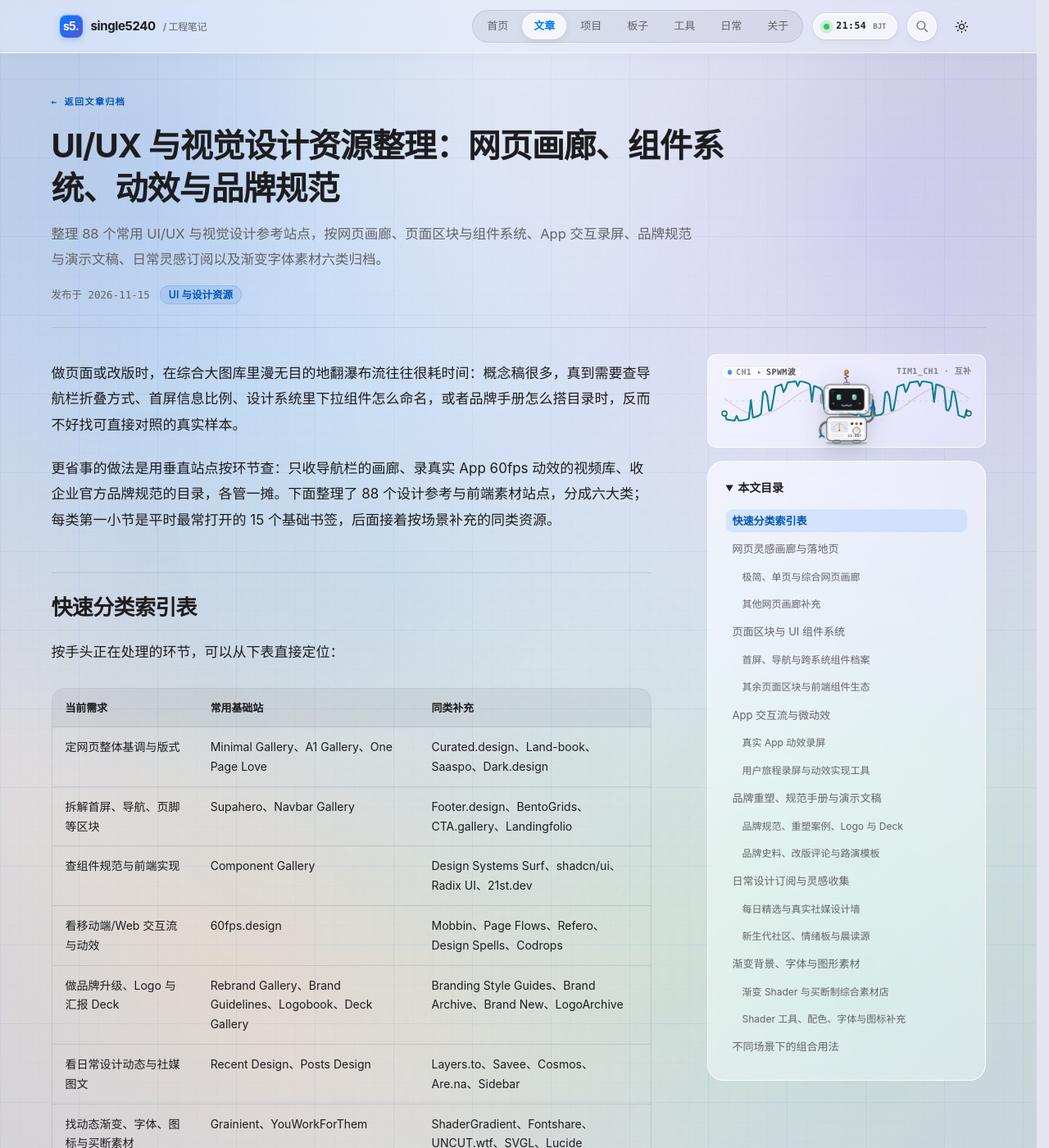
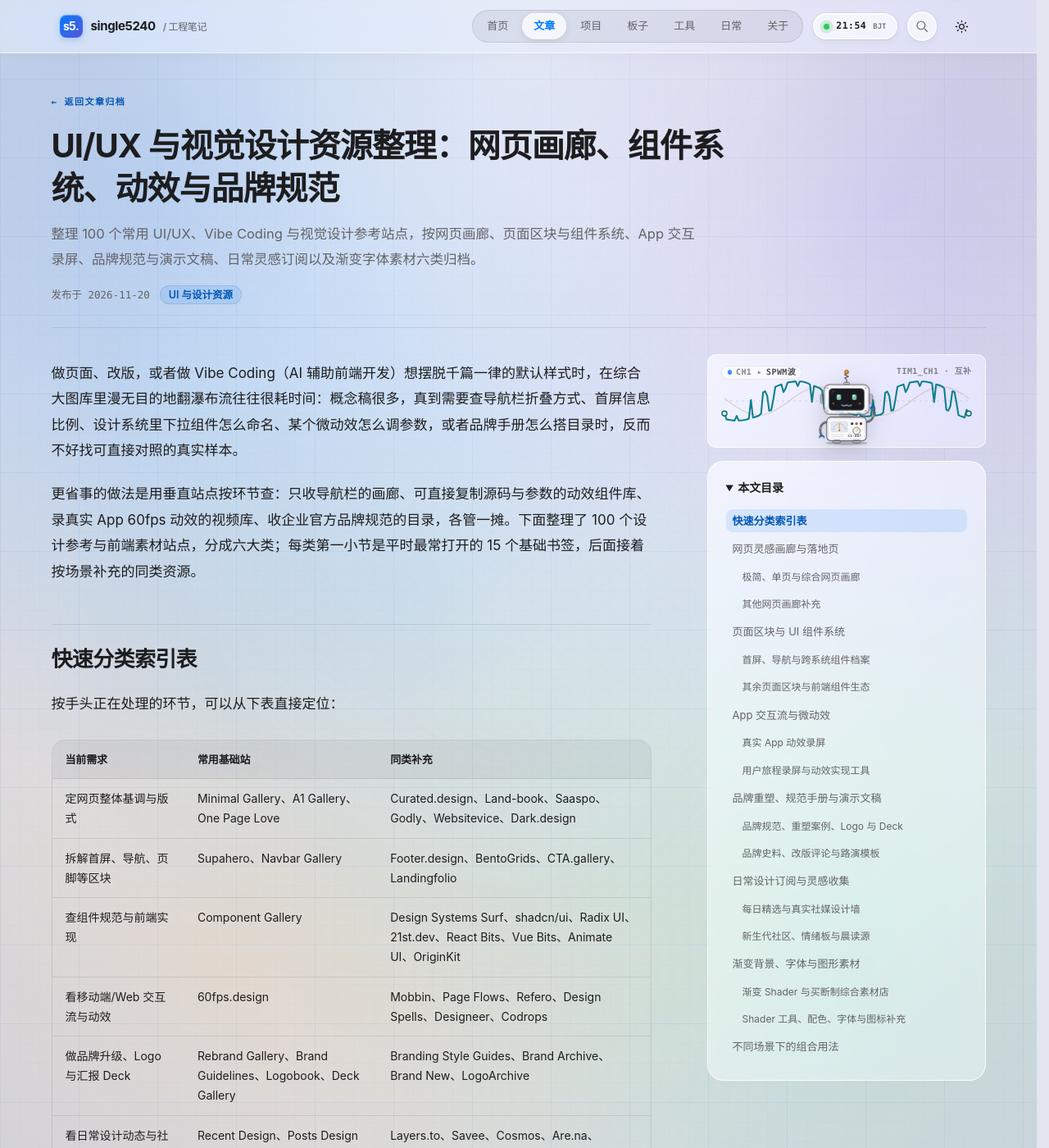
Before and after one commit to single5240/single5240.github.io, a Jekyll site: the page built from _articles/design-inspiration-and-ui-resources-directory.md, in a window 1280 px wide and 1400 px high. Shown: the whole window at 82% size. Built offline with Jekyll 4.4.1, drawn with Linux system fonts in a browser that asks for light colours; comment, search, counter and statistics services are not loaded; some of the changed text lies outside the part shown.

Commit message:
Update design resources directory with Vibe Coding references

```diff
--- a/_articles/design-inspiration-and-ui-resources-directory.md
+++ b/_articles/design-inspiration-and-ui-resources-directory.md
@@ -1,11 +1,12 @@
 ---
 layout: article
 title: "UI/UX 与视觉设计资源整理：网页画廊、组件系统、动效与品牌规范"
-description: "整理 88 个常用 UI/UX 与视觉设计参考站点，按网页画廊、页面区块与组件系统、App 交互录屏、品牌规范与演示文稿、日常灵感订阅以及渐变字体素材六类归档。"
-date: 2026-11-15
+description: "整理 100 个常用 UI/UX、Vibe Coding 与视觉设计参考站点，按网页画廊、页面区块与组件系统、App 交互录屏、品牌规范与演示文稿、日常灵感订阅以及渐变字体素材六类归档。"
+date: 2026-11-20
 category: UI 与设计资源
 tags:
   - UI/UX
+  - Vibe Coding
   - 设计灵感
   - 设计系统
   - 品牌规范
@@ -13,9 +14,9 @@ tags:
   - 前端素材
 ---
 
-做页面或改版时，在综合大图库里漫无目的地翻瀑布流往往很耗时间：概念稿很多，真到需要查导航栏折叠方式、首屏信息比例、设计系统里下拉组件怎么命名，或者品牌手册怎么搭目录时，反而不好找可直接对照的真实样本。
+做页面、改版，或者做 Vibe Coding（AI 辅助前端开发）想摆脱千篇一律的默认样式时，在综合大图库里漫无目的地翻瀑布流往往很耗时间：概念稿很多，真到需要查导航栏折叠方式、首屏信息比例、设计系统里下拉组件怎么命名、某个微动效怎么调参数，或者品牌手册怎么搭目录时，反而不好找可直接对照的真实样本。
 
-更省事的做法是用垂直站点按环节查：只收导航栏的画廊、录真实 App 60fps 动效的视频库、收企业官方品牌规范的目录，各管一摊。下面整理了 88 个设计参考与前端素材站点，分成六大类；每类第一小节是平时最常打开的 15 个基础书签，后面接着按场景补充的同类资源。
+更省事的做法是用垂直站点按环节查：只收导航栏的画廊、可直接复制源码与参数的动效组件库、录真实 App 60fps 动效的视频库、收企业官方品牌规范的目录，各管一摊。下面整理了 100 个设计参考与前端素材站点，分成六大类；每类第一小节是平时最常打开的 15 个基础书签，后面接着按场景补充的同类资源。
 
 ## 快速分类索引表
 
@@ -23,10 +24,10 @@ tags:
 
 | 当前需求 | 常用基础站 | 同类补充 |
 | :--- | :--- | :--- |
-| 定网页整体基调与版式 | Minimal Gallery、A1 Gallery、One Page Love | Curated.design、Land-book、Saaspo、Dark.design |
+| 定网页整体基调与版式 | Minimal Gallery、A1 Gallery、One Page Love | Curated.design、Land-book、Saaspo、Godly、Websitevice、Dark.design |
 | 拆解首屏、导航、页脚等区块 | Supahero、Navbar Gallery | Footer.design、BentoGrids、CTA.gallery、Landingfolio |
-| 查组件规范与前端实现 | Component Gallery | Design Systems Surf、shadcn/ui、Radix UI、21st.dev |
-| 看移动端/Web 交互流与动效 | 60fps.design | Mobbin、Page Flows、Refero、Design Spells、Codrops |
+| 查组件规范与前端实现 | Component Gallery | Design Systems Surf、shadcn/ui、Radix UI、21st.dev、React Bits、Vue Bits、Animate UI、OriginKit |
+| 看移动端/Web 交互流与动效 | 60fps.design | Mobbin、Page Flows、Refero、Design Spells、Designeer、Codrops |
 | 做品牌升级、Logo 与汇报 Deck | Rebrand Gallery、Brand Guidelines、Logobook、Deck Gallery | Branding Style Guides、Brand Archive、Brand New、LogoArchive |
 | 看日常设计动态与社媒图文 | Recent Design、Posts Design | Layers.to、Savee、Cosmos、Are.na、Sidebar |
 | 找动态渐变、字体、图标与买断素材 | Grainient、YouWorkForThem | ShaderGradient、Fontshare、UNCUT.wtf、SVGL、Lucide |
@@ -48,9 +49,12 @@ tags:
 - **[Saaspo](https://www.saaspo.com/)**：专攻 SaaS 与科技产品官网，最大特点是按子页面类型归类，除了首页，还能单独翻定价页（Pricing）、功能页（Product）、集成页（Integrations）和关于页（About）。
 - **[Dead Simple Sites](https://deadsimplesites.com/)**：比 Minimal Gallery 更克制，专收彻底去掉滚动劫持和装饰动画、只用排版和留白表达信息的网页，页面做得太满时适合翻一翻减减负。
 - **[Dark.design](https://www.dark.design/)**：只收暗色模式网页的垂直画廊。做开发者工具、AI 基础设施或硬件产品页面时，用它参考深灰层级与边框高光处理比综合站快得多。
-- **[Lapa Ninja](https://www.lapa.ninja/)**：长期维护的落地页长截图库，每条案例直接展示整页纵向结构，方便顺着看页面从头到尾的节奏，站内也附带免费图标和配色整理。
-- **[SiteInspire](https://www.siteinspire.com/)** 与 **[Seesaw](https://seesaw.website/)**：SiteInspire 运营多年，偏出版物和设计工作室调性，交叉筛选维度多；Seesaw 每日更新数字体验案例，支持按网页使用的字体反查站点。
-- **[Awwwards](https://www.awwwards.com/)** 与 **[The FWA](https://thefwa.com/)**：偏向创意与交互上限的评审榜单，用来了解 WebGL、3D 渲染和品牌互动站的做法很合适，做常规工具官网时注意控制工程复杂度。
+- **[Lapa Ninja](https://www.lapa.ninja/)**：长期维护的落地页长截图与视频预览库，每条案例直接展示整页纵向结构，方便顺着看清内容顺序与叙事节奏，站内也附带免费图标和配色整理。
+- **[SiteInspire](https://www.siteinspire.com/)** 与 **[Seesaw](https://seesaw.website/)**：SiteInspire 运营多年，偏出版物和设计工作室调性，支持按版式、字体、网格风格多维筛选（也能顺便积累设计分类名词）；Seesaw 每日更新数字体验案例，支持按网页使用的字体反查站点。
+- **[Godly](https://godly.website/)**：以强视觉表现力和流畅动效见长的网页画廊，支持桌面端与手机端对照查看同一套设计（同团队后续也推出了每日社媒精选站 Recent Design）。
+- **[Websitevice](https://websitevice.com/)**：按细分实体与服务行业（如咖啡店、牙科、酒店等）归类的网页案例库，给传统或线下业务做官网时，比纯科技产品画廊更贴合真实场景。
+- **[Httpster](https://httpster.net/)** 与 **[Brutalist Websites](https://brutalistwebsites.com/)**：想跳出常规 SaaS 模板、寻找差异化气质时可以翻这两个站；Httpster 专门发掘不循常规的另类独立设计，Brutalist Websites 则聚焦高对比、反常规排版的粗野主义（Brutalist）风格网页。
+- **[Awwwards](https://www.awwwards.com/)**、**[CSS Design Awards](https://www.cssdesignawards.com/)** 与 **[The FWA](https://thefwa.com/)**：偏向创意与交互上限的评审榜单；Awwwards 与 The FWA 适合了解 WebGL、3D 渲染和品牌互动站的做法，CSS Design Awards 则把作品拆成 UI、UX 与创新分项评分，做常规工具官网时注意控制工程复杂度。
 
 ## 页面区块与 UI 组件系统
 
@@ -71,9 +75,13 @@ tags:
 - **[Design Systems Surf](https://designsystems.surf/)** 与 **[Design Systems Repo](https://designsystemsrepo.com/)**：想从整体了解各家设计系统的 Design Token 分层、色阶命名和文档组织方式，可以和 Component Gallery 搭着用。
 - **可直接落地的代码组件库**：
   - **[Radix UI](https://www.radix-ui.com/)**：无样式的底层 React 交互原语（Dialog、Popover、Dropdown 等），键盘导航和 WAI-ARIA 无障碍处理做得很完整。
-  - **[shadcn/ui](https://ui.shadcn.com/)**：基于 Radix UI 和 Tailwind CSS 的源码复制式组件集合，不用受制于黑盒 npm 依赖，目前很多 React 项目直接拿它当起点。
+  - **[shadcn/ui](https://ui.shadcn.com/)**：基于 Radix UI 和 Tailwind CSS 的源码复制式组件集合，不用受制于黑盒 npm 依赖，目前很多 React 项目和 AI 生成前端直接拿它当起点。
   - **[21st.dev](https://21st.dev/)**：面向 React / Next.js / Tailwind 的开源区块与交互组件注册表，支持按 Hero、Bento、Carousel 等直接复制或用 CLI 接入。
-  - **[Aceternity UI](https://ui.aceternity.com/)**、**[Magic UI](https://magicui.design/)**、**[React Bits](https://reactbits.dev/)** 与 **[Uiverse](https://uiverse.io/)**：前三个偏动效区块和背景效果（粒子、光束、文字动画、Shader 等），Uiverse 则是社区整理的纯 CSS / Tailwind 按钮、加载态和开关零件库。
+  - **[React Bits](https://reactbits.dev/)** 与 **[Vue Bits](https://vue-bits.dev/)**：分别面向 React 与 Vue 项目的动效组件库，支持在线调参预览；其中 React Bits 提供 `Copy for AI` 能力，在 Vibe Coding 流程里直接交给模型集成很省事。
+  - **[Aceternity UI](https://ui.aceternity.com/)** 与 **[Magic UI](https://magicui.design/)**：基于 Tailwind 与 Motion 的动效区块和视觉氛围组件；Aceternity UI 擅长发光边框、光束背景与落地页模板，Magic UI 则适合数字滚动等点到为止的细节增强。
+  - **[Animate UI](https://animate-ui.com/)**、**[Cult UI](https://cult-ui.com/)** 与 **[Animata](https://animata.design/)**：偏重交互状态与可控动效细节的开源组件集合；Animate UI 专注折叠面板、标签、弹窗等状态切换反馈，Cult UI 提供基于 shadcn 的可展开卡片与交互区块，Animata 则用清晰参数拆解打字机等常见动画效果。
+  - **[OriginKit](https://www.originkit.dev/)**：支持可视化调参的交互动效组件库，并提供 Framer 与 MCP 接入能力（使用时注意区分免费与付费范围）。
+  - **[Uiverse](https://uiverse.io/)** 与 **[Hover.css](https://ianlunn.github.io/Hover/)**：偏轻量的纯 CSS / Tailwind 零件与悬停效果参考；Uiverse 汇总社区提交的按钮、开关、输入框与加载态源码，Hover.css 则是经典的纯 CSS3 悬停效果词典（商业项目使用前需确认对应授权条款）。
 
 ## App 交互流与微动效
 
@@ -90,7 +98,8 @@ tags:
 - **[Refero](https://refero.design/)**：偏重 Web 应用与 SaaS 界面的参考库，筛选粒度细，能直接搜 404 页面、定价表、侧边栏、空状态和表格过滤条。
 - **[ScreensDesign](https://screensdesign.com/)**：主打高营收 iOS 应用的界面与订阅流拆解，每款应用旁会附带大致营收量级，研究付费墙（Paywall）和订阅转化流程时很有参考价值。
 - **[Design Spells](https://designspells.com/)**：专门收集产品里的微交互反馈、物理回弹、有意思的加载动画和 404 彩蛋，全用短 GIF 或视频展示，缺交互点子时适合翻一翻。
-- **[Codrops](https://tympanus.net/codrops/)**：老牌前端实验动效阵地，大部分页面滚动、Shader 扭曲和 WebGL 转场文章都附带可运行的开源代码仓库。
+- **[Designeer](https://designeer.xyz/)**：偏独特实验风格的微动效与交互零件集合站，收录像素风（Pixel Daisy）、ASCII 字符效果、加载进度条与「Add to bag」等趣味按钮交互，适合给页面补一点辨识度高的细节。
+- **[Codrops](https://tympanus.net/codrops/)**：老牌前端实验动效阵地，大部分页面滚动、Shader 扭曲和 WebGL 转场文章都附带可运行的开源教程与代码仓库。
 - **[Eyecandy](https://eyecannndy.com/)**：做产品宣传视频或动态视觉时用得上，把大量成片按运镜手法（Match Cut、Snorricam、Datamosh 等）和动画风格切成了短片段。
 - **常用动效落地工具**：Web 代码侧可以用 **[Motion（motion.dev）](https://motion.dev/)** 写声明式弹簧交互；需要跨端状态机驱动的矢量交互（如开关动画、交互插画）可以用 **[Rive](https://rive.app/)**；把 Figma 稿快速做成演示短片或轻量 Lottie，可以用 **[Jitter](https://jitter.video/)** 和 **[Lottielab](https://www.lottielab.com/)**。
 
@@ -176,3 +185,5 @@ tags:
    用 `Rebrand Gallery` 和 `Brand New` 看改版思路，对照 `Brand Guidelines` 和 `Branding Style Guides` 搭规范大纲；图形抽象期翻一翻 `Logobook`、`LogoArchive` 和 `Logggos`；做 PPT 前看 `Deck Gallery` 借鉴信息密度和版式；需要独特字体或 Y2K 矢量图形时，去 `YouWorkForThem` 按单次买断采购。
 4. **日常几分钟保持输入**：
    早上扫一眼 `Recent Design`（设计师实时发出的新作）和 `Sidebar`（5 篇筛选阅读），碰到适合以后参考的画面顺手存进 `Savee` 或 `Cosmos` 的对应看板，真要动工时直接回翻。
+5. **Vibe Coding / AI 辅助前端美化**：
+   先在 `SiteInspire`、`Minimal Gallery`、`Godly` 或 `Brutalist Websites` 定好视觉风格与设计术语（写 Prompt 时能说清版式与气质），再用 `Navbar Gallery`、`Footer.design` 敲定局部结构；动效与交互尽量不要全让模型凭空手写，优先从 `shadcn/ui`、`React Bits`（支持 `Copy for AI`）、`Vue Bits`、`Animate UI`、`Cult UI`、`Magic UI`、`OriginKit`（支持 MCP）或 `Animata` 挑好带参数与源码的组件，再交给 AI 集成微调。
```
